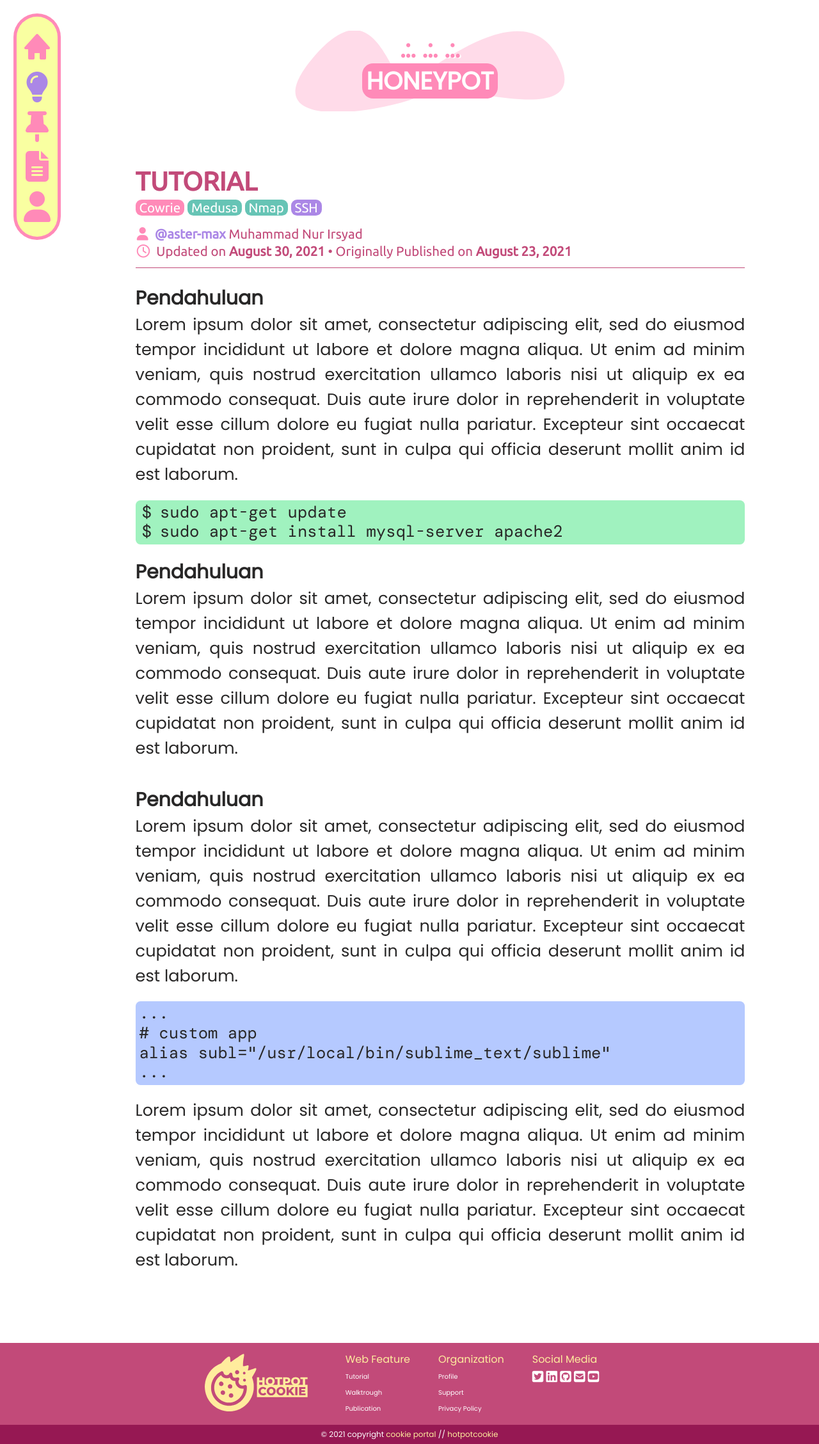
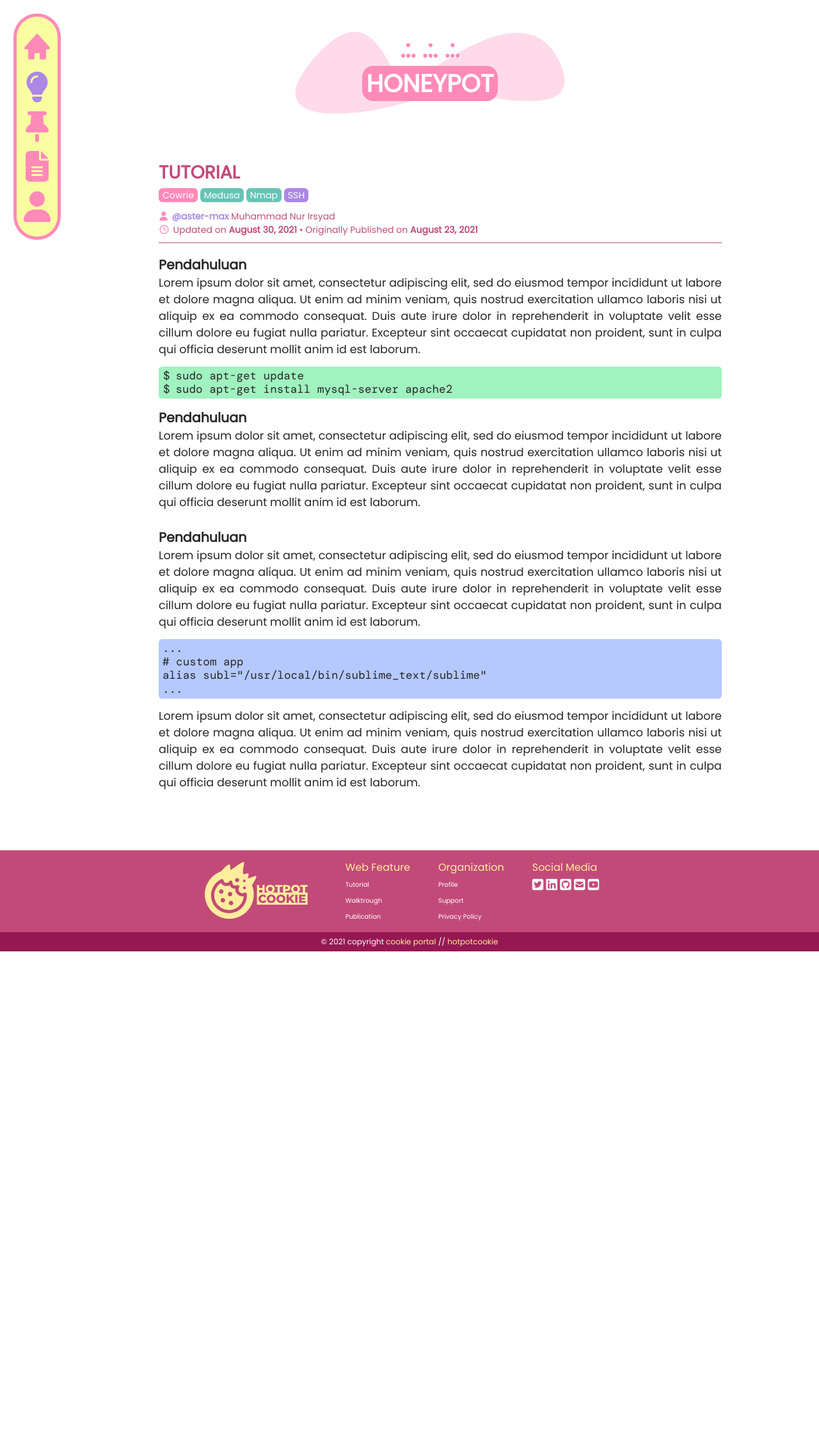
Before and after one commit to monsieurDuke/hotpotcookie.github.io, a PHP site: page /feature/tutorial/hpc-tutorial-honeypot.html in a window 1280 px wide. Shown: the whole page at 64% size. After the commit the page ends 1487 px from the top, so only its background shows below. Run offline with PHP 8.4, Linux system fonts and the light colour scheme; some libraries are stand-ins or nearby versions.

Commit message:
fixing font issues

```diff
--- a/source/css/styleParent.css
+++ b/source/css/styleParent.css
@@ -99,15 +99,15 @@
 }
 .container.content {
   width: 55em;
-  padding: 2em 3.5em 0em 3.5em;
+  padding: 2em 2.5em 0em 2.5em;
   text-align: justify;
-  font-size: 1.6em;
+  font-size: 1.1em;
   box-shadow: 0px 0px 0px 0px;
   background-color: var(--clr-white);
   color: var(--clr-grey-old);
 }
 .container.content .details {
-  font-family: 'Ubuntu', sans-serif;
+  font-family: 'Poppins', sans-serif;
   font-size: 0.8em;
   color: var(--clr-pink-old);
 }
@@ -197,7 +197,7 @@
   text-decoration: none;
 }
 .container.content .details .bot-details {
-  margin-top: 0.15em;
+  margin-top: 0.05em;
 }
 .container.content.pub .body .content-row {
   display: flex;
@@ -319,6 +319,7 @@
   background-color: var(--clr-pink);
   cursor: pointer;
   margin-top: auto;
+  font-family: 'Poppins', sans-serif;
 }
 .btn:hover {
   opacity: 1;
@@ -417,6 +418,7 @@
 }
 .textbox .topper {
   text-shadow: 2px 1px #fff;
+  margin-bottom: 0.6em;
 }
 .textbox.less.two {
   background: url('../../asset/blob-3.svg');
```
